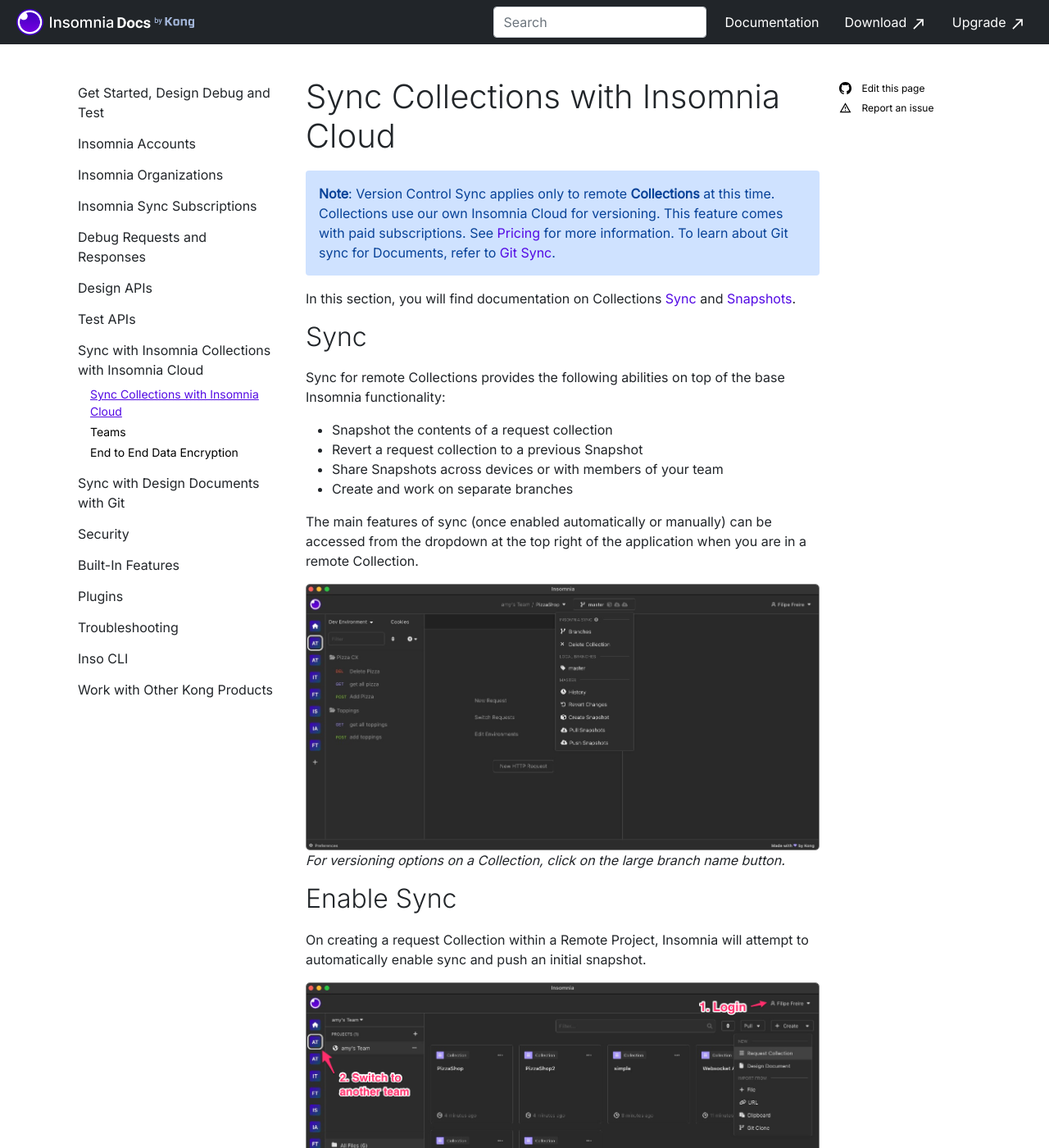
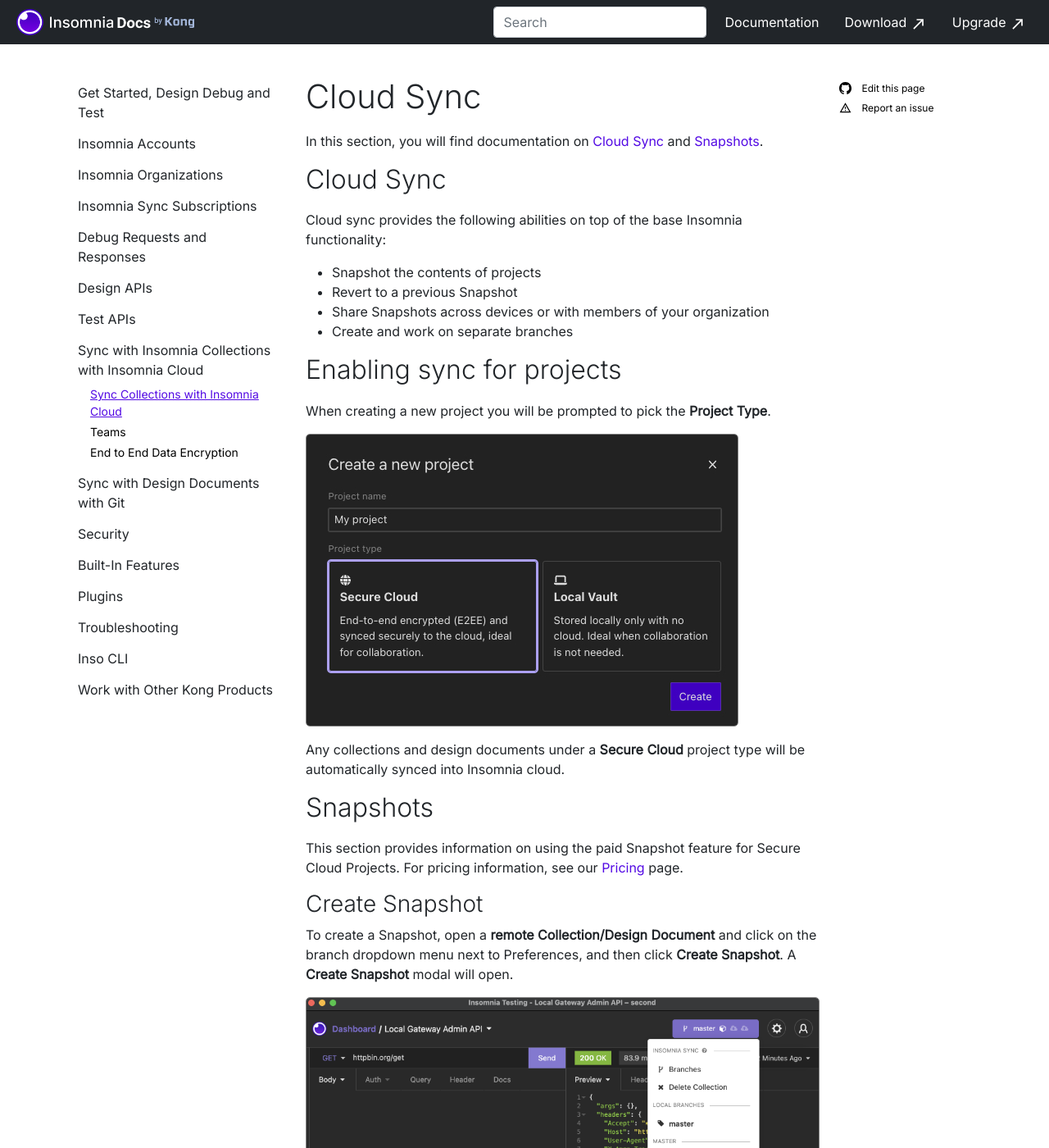
Before and after one commit to Kong/insomnia-docs, a Jekyll site: the page built from docs/insomnia/insomnia-sync.md, in a window 1280 px wide and 1400 px high. Shown: the whole window at 82% size. Built offline with Jekyll 4.4.1, drawn with Linux system fonts in a browser that asks for light colours; comment, search, counter and statistics services are not loaded; some of the changed text lies outside the part shown.

Commit message:
chore: update Insomnia Sync doc [INS-3273]

```diff
--- a/docs/insomnia/insomnia-sync.md
+++ b/docs/insomnia/insomnia-sync.md
@@ -1,55 +1,36 @@
 ---
 layout: article-detail
-title:  Sync Collections with Insomnia Cloud
+title:  Cloud Sync
 category: "Get Started"
 category-url: get-started
 ---
 
-{:.alert .alert-primary}
-**Note**: Version Control Sync applies only to remote **Collections** at this time. Collections use our own Insomnia Cloud for versioning. This feature comes with paid subscriptions. See [Pricing](https://insomnia.rest/pricing) for more information. To learn about Git sync for Documents, refer to [Git Sync](/insomnia/git-sync).
+In this section, you will find documentation on [Cloud Sync](#cloud-sync) and [Snapshots](#snapshots).
 
-In this section, you will find documentation on Collections [Sync](#sync) and [Snapshots](#snapshots).
+## Cloud Sync
 
-## Sync
+Cloud sync provides the following abilities on top of the base Insomnia functionality:
 
-Sync for remote Collections provides the following abilities on top of the base Insomnia functionality:
-
-* Snapshot the contents of a request collection
-* Revert a request collection to a previous Snapshot
-* Share Snapshots across devices or with members of your team
+* Snapshot the contents of projects
+* Revert to a previous Snapshot
+* Share Snapshots across devices or with members of your organization
 * Create and work on separate branches
 
-The main features of sync (once enabled automatically or manually) can be accessed from the dropdown at the top right of the application when you are in a remote Collection.
+## Enabling sync for projects
 
-![With a paid subscription, click on the large branch name button within a Collection.](/assets/images/version-control.png)
-_For versioning options on a Collection, click on the large branch name button._
+When creating a new project you will be prompted to pick the **Project Type**.
 
-## Enable Sync
+![Enabling remote project](/assets/images/secure-cloud-project.jpg)
 
-On creating a request Collection within a Remote Project, Insomnia will attempt to automatically enable sync and push an initial snapshot.
-
-![Switch to a remote project](/assets/images/switch-remote-project.png)
-_Log into your account and switch to the Remote Project where you wish to sync a Collection._
-
-### Manually Enable Sync
-
-If Insomnia is unable to or has not automatically enabled sync, then you can manually set this up. First click **Setup Sync** then **Create Local Project**. Then you can create and push your first Snapshot.
-
-{:.alert .alert-primary}
-**Note**: Can't see the Sync menu? Make sure you're logged in by clicking on the person icon in the top right corner of your application. If you see a logout option, you're logged in. If you still can't see the Sync menu, make sure you're inside a remote Project from the Dashboard.
-
-![Enable Insomnia Cloud within a Collection by clicking the Setup Sync button.](/assets/images/setup-sync.png)
-_Enable Insomnia Cloud within a Collection by clicking the Setup Sync button._
-
-When sync is enabled on a Collection inside a Project, all users that have access to the Project also gain access to that Collection. You can manage the members in your Project from the [web dashboard](https://app.insomnia.rest/app/signup/).
+Any collections and design documents under a **Secure Cloud** project type will be automatically synced into Insomnia cloud.
 
 ## Snapshots
 
-This section provides information on using the paid Snapshot feature for remote Collections. For pricing information, see our [Pricing](https://insomnia.rest/pricing) page.
+This section provides information on using the paid Snapshot feature for Secure Cloud Projects. For pricing information, see our [Pricing](https://insomnia.rest/pricing) page.
 
 ### Create Snapshot
 
-To create a Snapshot, open a **remote Collection** and click on the branch dropdown menu next to Preferences, and then click **Create Snapshot**. A **Create Snapshot** modal will open.
+To create a Snapshot, open a **remote Collection/Design Document** and click on the branch dropdown menu next to Preferences, and then click **Create Snapshot**. A **Create Snapshot** modal will open.
 
 ![To create a new Snapshot, click on the branch dropdown next to Preferences and select Create Snapshot.](/assets/images/create-snapshot.png)
 _Within a remote Collection, click on the branch dropdown and click on Create Snapshot._
@@ -71,7 +52,7 @@
 
 ### Add Changes to a Snapshot
 
-Changes made to a request collection can be added on a granular level. Modifications and deletions to existing requests, folders, etc (AKA objects) will appear under  Modified Objects, while new additions will appear under Unversioned Objects and are unselected by default.
+Changes made to a request collection/design document can be added on a granular level. Modifications and deletions to existing requests, folders, etc (AKA objects) will appear under  Modified Objects, while new additions will appear under Unversioned Objects and are unselected by default.
 
 ### Share Snapshots
 
@@ -93,18 +74,14 @@
 
 Branches are managed within the branches dialog. Here, you can create local branches, merge branches, and fetch remote branches.
 
-### Share a Request Collection
-
-To get started sharing workspaces with your team, see [Team Collaboration](/insomnia/team-collaboration).
-
 ### Revert to a Previous Snapshot
 
-You can revert a Collection to a previous Snapshot. Find the Snapshot you want to revert to by going to the branch dropdown and clicking on **History**. Then click **Restore** on the Snapshot you want to revert to.
+You can revert a Collection/Design Document to a previous Snapshot. Find the Snapshot you want to revert to by going to the branch dropdown and clicking on **History**. Then click **Restore** on the Snapshot you want to revert to.
 
 When you restore a Snapshot, it will show the changes locally and you'll need to manually Snapshot the changes.
 
 ## Things to Know
 
-If a team is using mixed versions of Insomnia, and one version supports a type of request (such as gRPC or Websockets) that another version doesn't, then syncing that request type to a Team Collection with Insomnia Cloud may cause the request to be silently deleted when the collection is pulled and updated by different members using different Insomnia versions.
+If a team is using mixed versions of Insomnia, and one version supports a type of request (such as gRPC or WebSockets) that another version doesn't, then syncing that request type to a synced Collection/Design Document with Insomnia Cloud may cause the request to be silently deleted when the collection/Design document is pulled and updated by different members using different Insomnia versions.
 
 We highly recommend that teams be on the latest version of Insomnia to avoid losing request data due to version incompatibilities.
```
Also changed, not shown: docs/assets/images/secure-cloud-project.jpg (added).
